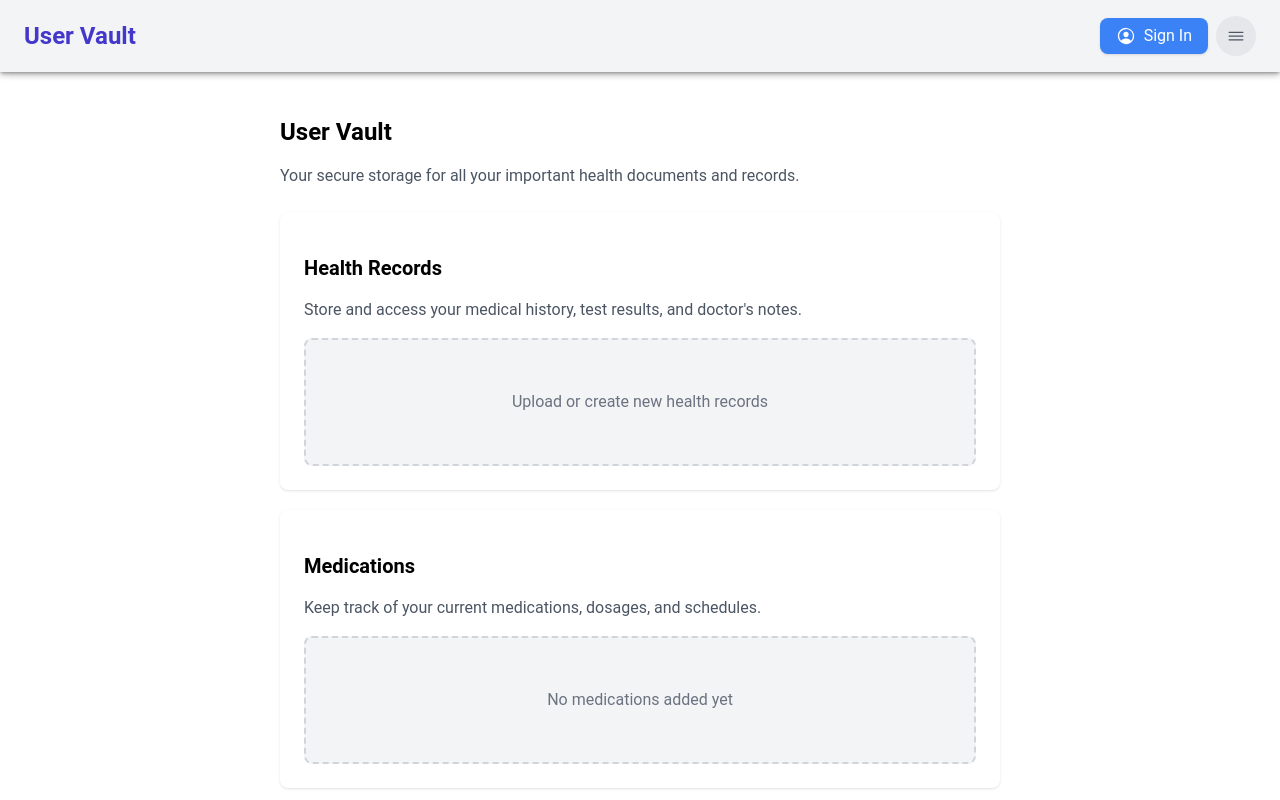
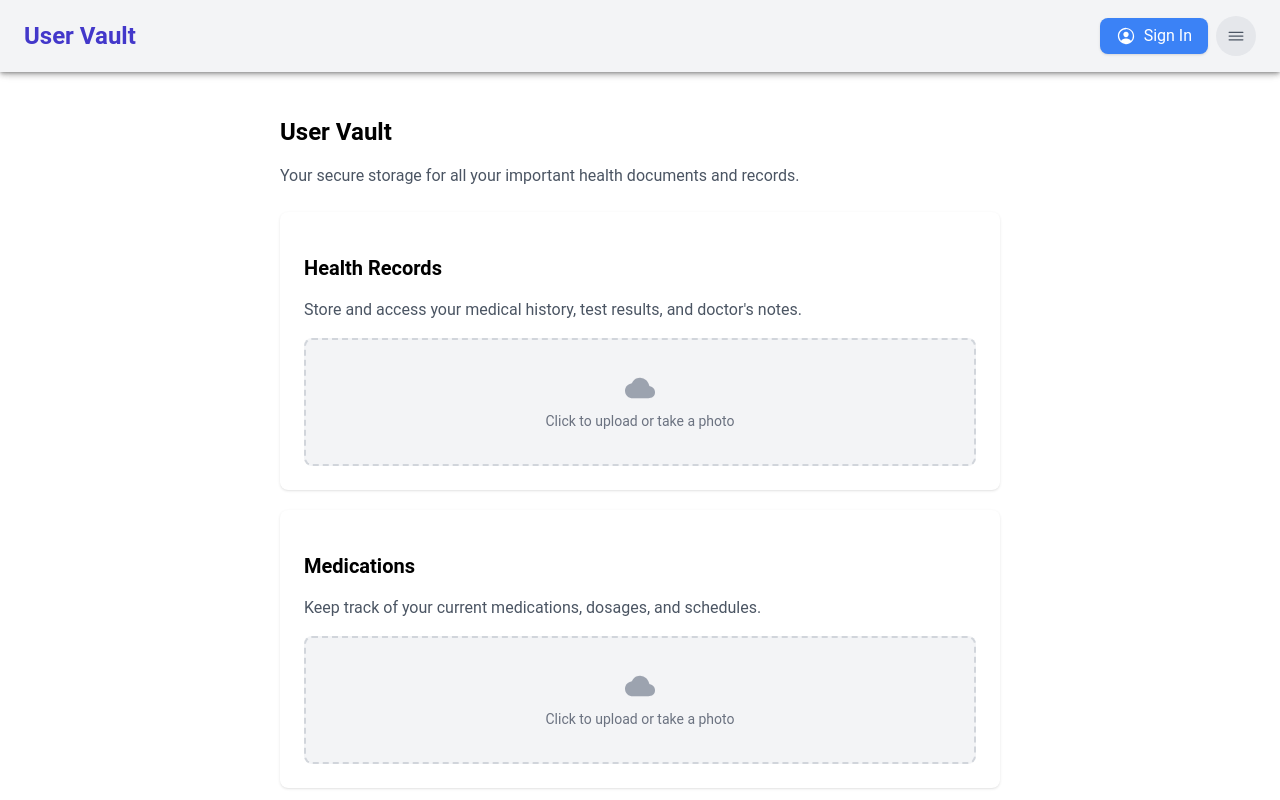
Before and after one commit to DimitarDevP/aiha-frontend, a React (Vite) app: page /Vault in a window 1280 px wide. Built offline with nearby package versions, Linux system fonts and the light colour scheme.

Commit message:
Added the ability to take pictures and choose pictures from gallery

```diff
--- a/src/pages/Tab3.tsx
+++ b/src/pages/Tab3.tsx
@@ -1,7 +1,156 @@
 
-import React from 'react';
+import React, { useState, useRef } from 'react';
+import { IonIcon } from '@ionic/react';
+import { camera, cloud, close, document, image, add } from 'ionicons/icons';
+
+interface UploadModalProps {
+  isOpen: boolean;
+  title: string;
+  onClose: () => void;
+  onUpload: (file: File) => void;
+  onTakePhoto: () => void;
+}
+
+const UploadModal: React.FC<UploadModalProps> = ({ isOpen, title, onClose, onUpload, onTakePhoto }) => {
+  const fileInputRef = useRef<HTMLInputElement>(null);
+
+  const handleFileChange = (e: React.ChangeEvent<HTMLInputElement>) => {
+    const files = e.target.files;
+    if (files && files.length > 0) {
+      onUpload(files[0]);
+      onClose();
+    }
+  };
+
+  if (!isOpen) return null;
+
+  return (
+    <div className="fixed inset-0 bg-black bg-opacity-50 z-50 flex items-center justify-center p-4">
+      <div className="bg-white rounded-lg max-w-md w-full p-6">
+        <div className="flex justify-between items-center mb-4">
+          <h3 className="text-xl font-semibold text-gray-800">{title}</h3>
+          <button
+            onClick={onClose}
+            className="text-gray-500 hover:text-gray-700"
+          >
+            <IonIcon icon={close} className="text-2xl" />
+          </button>
+        </div>
+
+        <div className="space-y-4">
+          <button
+            onClick={onTakePhoto}
+            className="w-full py-3 px-4 bg-indigo-600 text-white rounded-lg flex items-center justify-center hover:bg-indigo-700 transition-colors"
+          >
+            <IonIcon icon={camera} className="mr-2 text-xl" />
+            Take a Photo
+          </button>
+
+          <button
+            onClick={() => fileInputRef.current?.click()}
+            className="w-full py-3 px-4 bg-gray-100 text-gray-800 rounded-lg flex items-center justify-center hover:bg-gray-200 transition-colors"
+          >
+            <IonIcon icon={image} className="mr-2 text-xl" />
+            Upload from Device
+          </button>
+
+          <input
+            ref={fileInputRef}
+            type="file"
+            accept="image/*"
+            onChange={handleFileChange}
+            className="hidden"
+          />
+        </div>
+      </div>
+    </div>
+  );
+};
+
+interface DocumentSection {
+  id: string;
+  title: string;
+  description: string;
+  documents: { id: string; name: string; date: string; url: string }[];
+}
 
 const Tab3: React.FC = () => {
+  const [modalOpen, setModalOpen] = useState(false);
+  const [activeSection, setActiveSection] = useState<string | null>(null);
+  const [sections, setSections] = useState<DocumentSection[]>([
+    {
+      id: 'health-records',
+      title: 'Health Records',
+      description: 'Store and access your medical history, test results, and doctor\'s notes.',
+      documents: []
+    },
+    {
+      id: 'medications',
+      title: 'Medications',
+      description: 'Keep track of your current medications, dosages, and schedules.',
+      documents: []
+    },
+    {
+      id: 'appointments',
+      title: 'Appointments',
+      description: 'Manage your upcoming doctor appointments and reminders.',
+      documents: []
+    }
+  ]);
+
+  const openModal = (sectionId: string) => {
+    setActiveSection(sectionId);
+    setModalOpen(true);
+  };
+
+  const closeModal = () => {
+    setModalOpen(false);
+    setTimeout(() => setActiveSection(null), 300);
+  };
+
+  const handleUpload = (file: File) => {
+    if (!activeSection) return;
+
+    const newSections = sections.map(section => {
+      if (section.id === activeSection) {
+        return {
+          ...section,
+          documents: [
+            ...section.documents,
+            {
+              id: Date.now().toString(),
+              name: file.name,
+              date: new Date().toLocaleDateString(),
+              url: URL.createObjectURL(file)
+            }
+          ]
+        };
+      }
+      return section;
+    });
+
+    setSections(newSections);
+  };
+
+  const handleTakePhoto = () => {
+    // This would trigger the device camera if used in a mobile app context
+    // For browser, it will fall back to the file input with camera source
+    if (activeSection) {
+      const input = document.createElement('input');
+      input.type = 'file';
+      input.accept = 'image/*';
+      input.capture = 'environment';
+      input.onchange = (e: any) => {
+        const file = e.target.files[0];
+        if (file) {
+          handleUpload(file);
+        }
+      };
+      input.click();
+    }
+    closeModal();
+  };
+
   return (
     <div className="max-w-3xl mx-auto p-4 md:p-6">
       <div className="mb-6">
@@ -11,35 +160,57 @@ const Tab3: React.FC = () => {
         </p>
       </div>
 
-      <div className="bg-white rounded-lg shadow p-6 mb-5">
-        <h2 className="text-xl font-semibold mb-4">Health Records</h2>
+      {sections.map((section) => (
+        <div key={section.id} className="bg-white rounded-lg shadow p-6 mb-5">
+          <h2 className="text-xl font-semibold mb-4">{section.title}</h2>
           <p className="text-gray-600 mb-4">
-          Store and access your medical history, test results, and doctor's notes.
+            {section.description}
           </p>
-        <div className="flex justify-center items-center h-32 bg-gray-100 rounded-lg border-2 border-dashed border-gray-300 text-gray-500">
-          Upload or create new health records
+
+          {section.documents.length > 0 ? (
+            <div className="space-y-3">
+              {section.documents.map(doc => (
+                <div key={doc.id} className="flex items-center p-3 bg-gray-50 rounded-lg hover:bg-gray-100">
+                  <div className="w-10 h-10 bg-indigo-100 rounded-full flex items-center justify-center mr-3">
+                    <IonIcon icon={document} className="text-indigo-600 text-xl" />
                   </div>
+                  <div className="flex-1">
+                    <p className="font-medium text-sm">{doc.name}</p>
+                    <p className="text-xs text-gray-500">{doc.date}</p>
                   </div>
+                  <button className="text-indigo-600 hover:text-indigo-800">
+                    <IonIcon icon={image} className="text-xl" />
+                  </button>
+                </div>
+              ))}
 
-      <div className="bg-white rounded-lg shadow p-6 mb-5">
-        <h2 className="text-xl font-semibold mb-4">Medications</h2>
-        <p className="text-gray-600 mb-4">
-          Keep track of your current medications, dosages, and schedules.
-        </p>
-        <div className="flex justify-center items-center h-32 bg-gray-100 rounded-lg border-2 border-dashed border-gray-300 text-gray-500">
-          No medications added yet
+              <button
+                onClick={() => openModal(section.id)}
+                className="flex items-center justify-center w-full p-2 border border-dashed border-gray-300 rounded-lg text-indigo-600 hover:bg-indigo-50 transition-colors"
+              >
+                <IonIcon icon={add} className="mr-1" />
+                Add Another Document
+              </button>
             </div>
+          ) : (
+            <div
+              onClick={() => openModal(section.id)}
+              className="flex flex-col justify-center items-center h-32 bg-gray-100 rounded-lg border-2 border-dashed border-gray-300 text-gray-500 cursor-pointer hover:bg-gray-200 transition-colors"
+            >
+              <IonIcon icon={cloud} className="text-3xl mb-2 text-gray-400" />
+              <p className="text-sm">Click to upload or take a photo</p>
             </div>
+          )}
+        </div>
+      ))}
 
-      <div className="bg-white rounded-lg shadow p-6">
-        <h2 className="text-xl font-semibold mb-4">Appointments</h2>
-        <p className="text-gray-600 mb-4">
-          Manage your upcoming doctor appointments and reminders.
-        </p>
-        <div className="flex justify-center items-center h-32 bg-gray-100 rounded-lg border-2 border-dashed border-gray-300 text-gray-500">
-          No upcoming appointments
-        </div>
-      </div>
+      <UploadModal
+        isOpen={modalOpen}
+        title={`Add to ${sections.find(s => s.id === activeSection)?.title || ''}`}
+        onClose={closeModal}
+        onUpload={handleUpload}
+        onTakePhoto={handleTakePhoto}
+      />
     </div>
   );
 };
```
Lines whose indentation alone changed are shown as unchanged.
